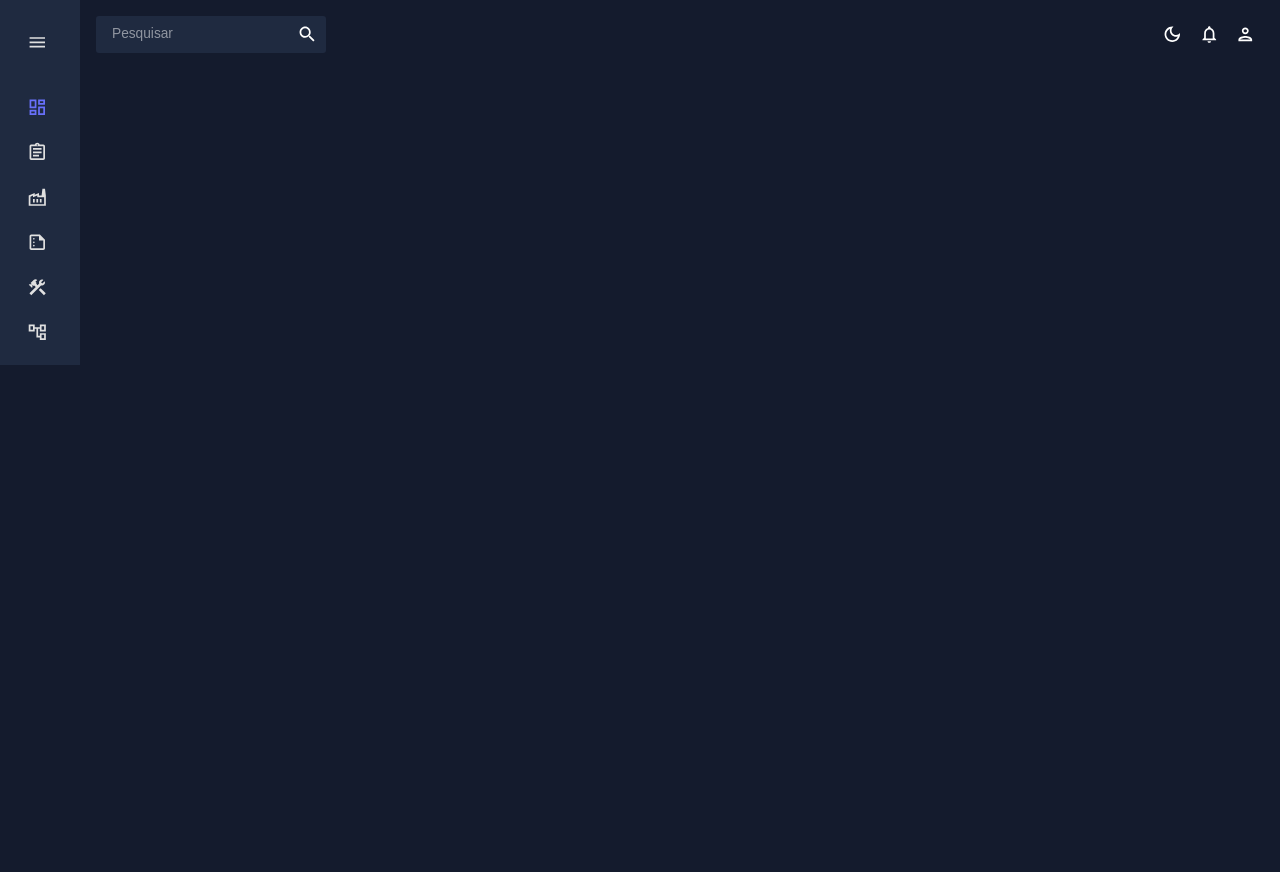
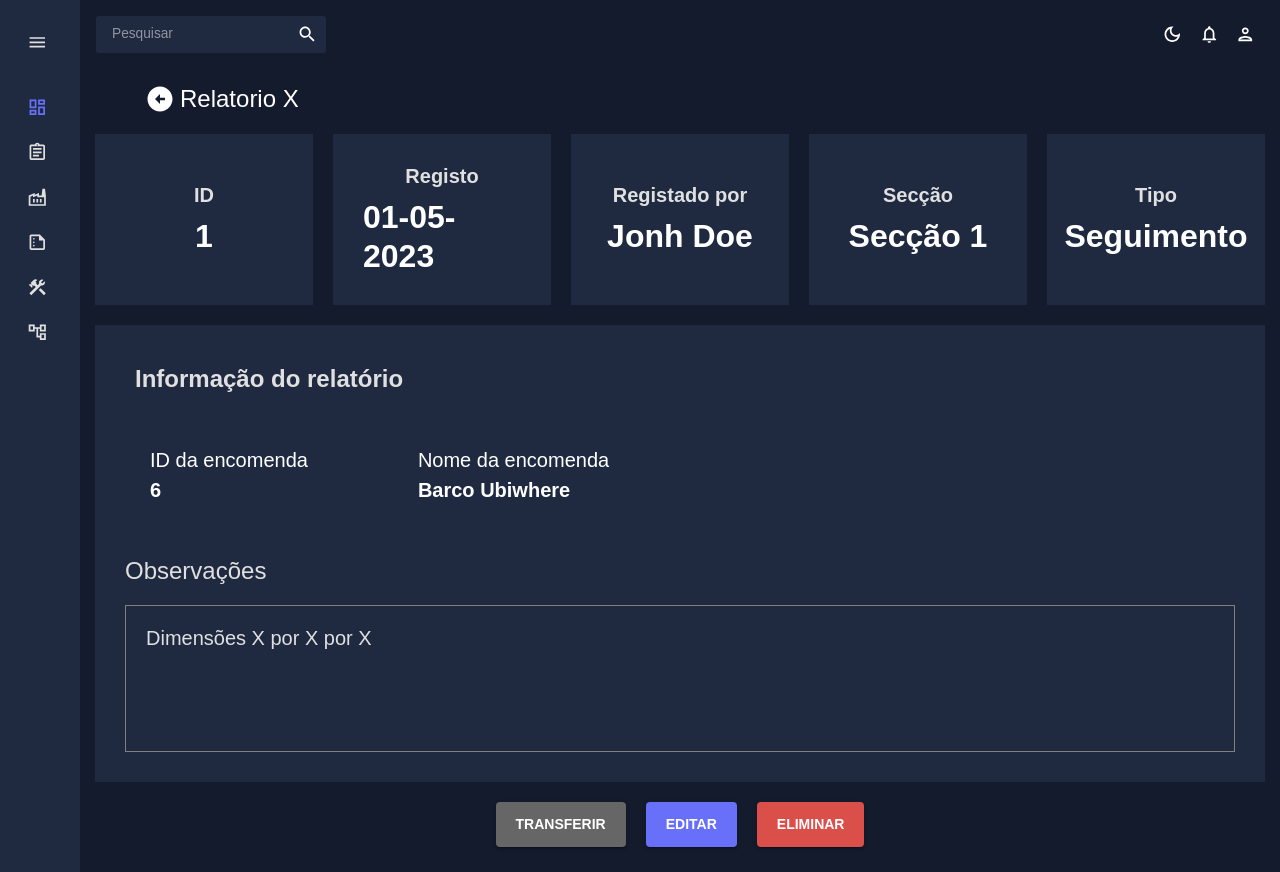
Before and after one commit to alexandrewhok/Digital-Twins-Factories-of-the-Future, a React (Create React App) app: page /RelatorioX in a window 1280 px wide. Before the commit the page ends 800 px from the top, so only its background shows below. Built offline with nearby package versions, Linux system fonts and the light colour scheme.

Commit message:
ecrã relatório X terminado

```diff
--- a/src/App.js
+++ b/src/App.js
@@ -9,6 +9,7 @@ import Qualidade from "./scenes/Qualidade";
 import MateriaPrima from "./scenes/MateriaPrima";
 import Dispositivos from "./scenes/Dispositivos";
 import EncomendaX from "./scenes/EncomendaX";
+import RelatorioX from "./scenes/RelatorioX";
 
 import { CssBaseline, ThemeProvider } from "@mui/material";
 import { ColorModeContext, useMode } from "./theme";
@@ -33,6 +34,7 @@ function App() {
               <Route exact path="/MateriaPrima" element={<MateriaPrima />} />
               <Route exact path="/Dispositivos" element={<Dispositivos />} />
               <Route exact path="/EncomendaX" element={<EncomendaX />} />
+              <Route exact path="/RelatorioX" element={<RelatorioX />} />
             </Routes>
           </div>
         </div>
--- a/src/scenes/EncomendaX/index.jsx
+++ b/src/scenes/EncomendaX/index.jsx
@@ -952,7 +952,7 @@ const EncomendaX = () => {
         gap="20px"
       >
         <Box gridColumn="span 16" backgroundColor={colors.primary[400]}>
-          <Box m="30px 30px 20px 30px">
+          <Box m="30px">
             <Typography
               mb="20px"
               variant="h3"
--- a/src/scenes/Encomendas/index.jsx
+++ b/src/scenes/Encomendas/index.jsx
@@ -132,7 +132,7 @@ const Encomendas = () => {
             backgroundColor: colors.greenAccent[600],
             color: colors.grey[100],
             fontSize: "10px",
-            fontWeight: "regular",
+            fontWeight: "bold",
             padding: "10px 20px",
 
             "&:hover": {
--- a/src/scenes/Qualidade/index.jsx
+++ b/src/scenes/Qualidade/index.jsx
@@ -21,6 +21,7 @@ import { tokens } from "../../theme";
 import AddIcon from "@mui/icons-material/Add";
 // import styled from "@emotion/styled";
 import { DataGrid } from "@mui/x-data-grid";
+import { Link, useParams } from "react-router-dom";
 import WarningIcon from "@mui/icons-material/Warning";
 import CloseIcon from "@mui/icons-material/Close";
 
@@ -116,6 +117,41 @@ const Qualidade = () => {
       field: "registopor",
       headerName: "Registado por",
       flex: 1,
+    },
+    {
+      field: "Maisdetalhes",
+      headerName: "Mais detalhes",
+      flex: 1,
+      renderCell: () => (
+        <Button
+          sx={{
+            backgroundColor: colors.greenAccent[600],
+            color: colors.grey[100],
+            fontSize: "10px",
+            fontWeight: "bold",
+            padding: "10px 20px",
+
+            "&:hover": {
+              backgroundColor: colors.grey[100],
+              color: colors.blueAccent[600],
+            },
+          }}
+          variant="contained"
+          color="primary"
+          component={Link}
+          to="/RelatorioX"
+        >
+          Mais detalhes
+        </Button>
+        //   <Button
+        //   variant="contained"
+        //   color="primary"
+        //   component={Link}
+        //   to={`/RelatórioX/${params.row.id}`}
+        // >
+        //  Mais detalhes
+        // </Button> //PARA PERCORRER TODOS OS IDS
+      ),
     },
   ];
 
@@ -269,12 +305,12 @@ const Qualidade = () => {
                     >
                       Introduza os dados do erro sucedido
                     </DialogContentText>
-                    <Typography variant="subtitle1">Type:</Typography>
+                    <Typography variant="subtitle1">Tipo:</Typography>
                     <TextField
                       select
                       margin="dense"
                       id="type"
-                      label="Type"
+                      label="Tipo"
                       fullWidth
                       value={selectedType}
                       onChange={(event) => setSelectedType(event.target.value)}
--- /dev/null
+++ b/src/scenes/RelatorioX/index.jsx
@@ -0,0 +1,208 @@
+import * as React from "react";
+import { Box, Typography, useTheme, Button } from "@mui/material";
+import TopInfo from "../components/TopInfo";
+import { tokens } from "../../theme";
+
+import ArrowCircleLeftIcon from "@mui/icons-material/ArrowCircleLeft";
+
+import { Link } from "react-router-dom";
+
+const RelatorioX = () => {
+  const theme = useTheme();
+  const colors = tokens(theme.palette.mode);
+
+  return (
+    <Box m="15px">
+      <Box
+        display="flex"
+        justifyContent="left"
+        alignItems="center"
+        alignContent="flex-start"
+        ml="50px"
+      >
+        <Link
+          to="/Qualidade"
+          style={{
+            textDecoration: "none",
+            color: "inherit",
+            display: "flex",
+            alignItems: "center",
+          }}
+        >
+          <ArrowCircleLeftIcon fontSize="large" />
+        </Link>
+        <Typography variant="h3" pl="5px">
+          Relatorio X
+        </Typography>
+      </Box>
+      {/* TOP INFO */}
+      <Box
+        display="grid"
+        gridTemplateColumns="repeat(15, 1fr)"
+        gridAutoFlow="140px"
+        gap="20px"
+        mt="20px"
+      >
+        <Box
+          gridColumn="span 3"
+          backgroundColor={colors.primary[400]}
+          display="flex"
+          alignItems="center"
+          justifyContent="center"
+        >
+          <TopInfo title="ID" subtitle="1" subtitleColor="green" />
+        </Box>
+
+        <Box
+          gridColumn="span 3"
+          backgroundColor={colors.primary[400]}
+          display="flex"
+          alignItems="center"
+          justifyContent="center"
+        >
+          <TopInfo title="Registo" subtitle="01-05-2023" />
+        </Box>
+        <Box
+          gridColumn="span 3"
+          backgroundColor={colors.primary[400]}
+          display="flex"
+          alignItems="center"
+          justifyContent="center"
+        >
+          <TopInfo title="Registado por" subtitle="Jonh Doe" />
+        </Box>
+        <Box
+          gridColumn="span 3"
+          backgroundColor={colors.primary[400]}
+          display="flex"
+          alignItems="center"
+          justifyContent="center"
+        >
+          <TopInfo title="Secção" subtitle="Secção 1" />
+        </Box>
+        <Box
+          gridColumn="span 3"
+          backgroundColor={colors.primary[400]}
+          display="flex"
+          alignItems="center"
+          justifyContent="center"
+        >
+          <TopInfo title="Tipo" subtitle="Seguimento" />
+        </Box>
+      </Box>
+      <Box
+        display="grid"
+        gridTemplateColumns="repeat(16, 1fr)"
+        gridAutoFlow="140px"
+        gap="20px"
+      >
+        {/* OBSERVAÇÕES */}
+        <Box
+          gridColumn="span 16"
+          backgroundColor={colors.primary[400]}
+          mt="20px"
+        >
+          <Typography
+            variant="h3"
+            fontWeight="bold"
+            color={colors.grey[100]}
+            m="40px"
+          >
+            Informação do relatório
+          </Typography>
+          <Box m="50px" display="flex">
+            <Box mr="100px">
+              <Typography variant="h4" m="5px">
+                ID da encomenda
+              </Typography>
+              <Typography variant="h4" fontWeight="bold" m="5px">
+                6
+              </Typography>
+            </Box>
+            <Box>
+              <Typography variant="h4" m="5px">
+                Nome da encomenda
+              </Typography>
+              <Typography variant="h4" fontWeight="bold" m="5px">
+                Barco Ubiwhere
+              </Typography>
+            </Box>
+          </Box>
+          <Box m="30px">
+            <Typography
+              mb="20px"
+              variant="h3"
+              color={colors.grey[100]}
+              //   fontWeight="bold"
+            >
+              Observações
+            </Typography>
+            <Box border="1px solid grey" p="20px 50px 100px 20px">
+              <Typography variant="h4" color={colors.grey[100]}>
+                Dimensões X por X por X
+              </Typography>
+            </Box>
+          </Box>
+        </Box>
+      </Box>
+      <Box display="flex" justifyContent="center" alignItems="center" m="10px">
+        <Button
+          variant="contained"
+          sx={{
+            backgroundColor: colors.grey[500],
+            color: "white",
+            fontSize: "14px",
+            fontWeight: "bold",
+            padding: "10px 20px",
+            margin: "10px",
+
+            "&:hover": {
+              backgroundColor: colors.grey[600],
+              color: "white",
+            },
+          }}
+        >
+          Transferir
+        </Button>
+        <Button
+          variant="contained"
+          sx={{
+            backgroundColor: colors.blueAccent[500],
+            color: "white",
+            fontSize: "14px",
+            fontWeight: "bold",
+            padding: "10px 20px",
+            margin: "10px",
+
+            "&:hover": {
+              backgroundColor: colors.blueAccent[600],
+              color: "white",
+            },
+          }}
+        >
+          Editar
+        </Button>
+        <Button
+          variant="contained"
+          sx={{
+            backgroundColor: colors.redAccent[500],
+            color: "white",
+            fontSize: "14px",
+            fontWeight: "bold",
+            padding: "10px 20px",
+            margin: "10px",
+
+            "&:hover": {
+              backgroundColor: colors.redAccent[600],
+              color: "white",
+            },
+          }}
+        >
+          Eliminar
+        </Button>
+      </Box>
+    </Box>
+  );
+};
+
+export default RelatorioX;
```
